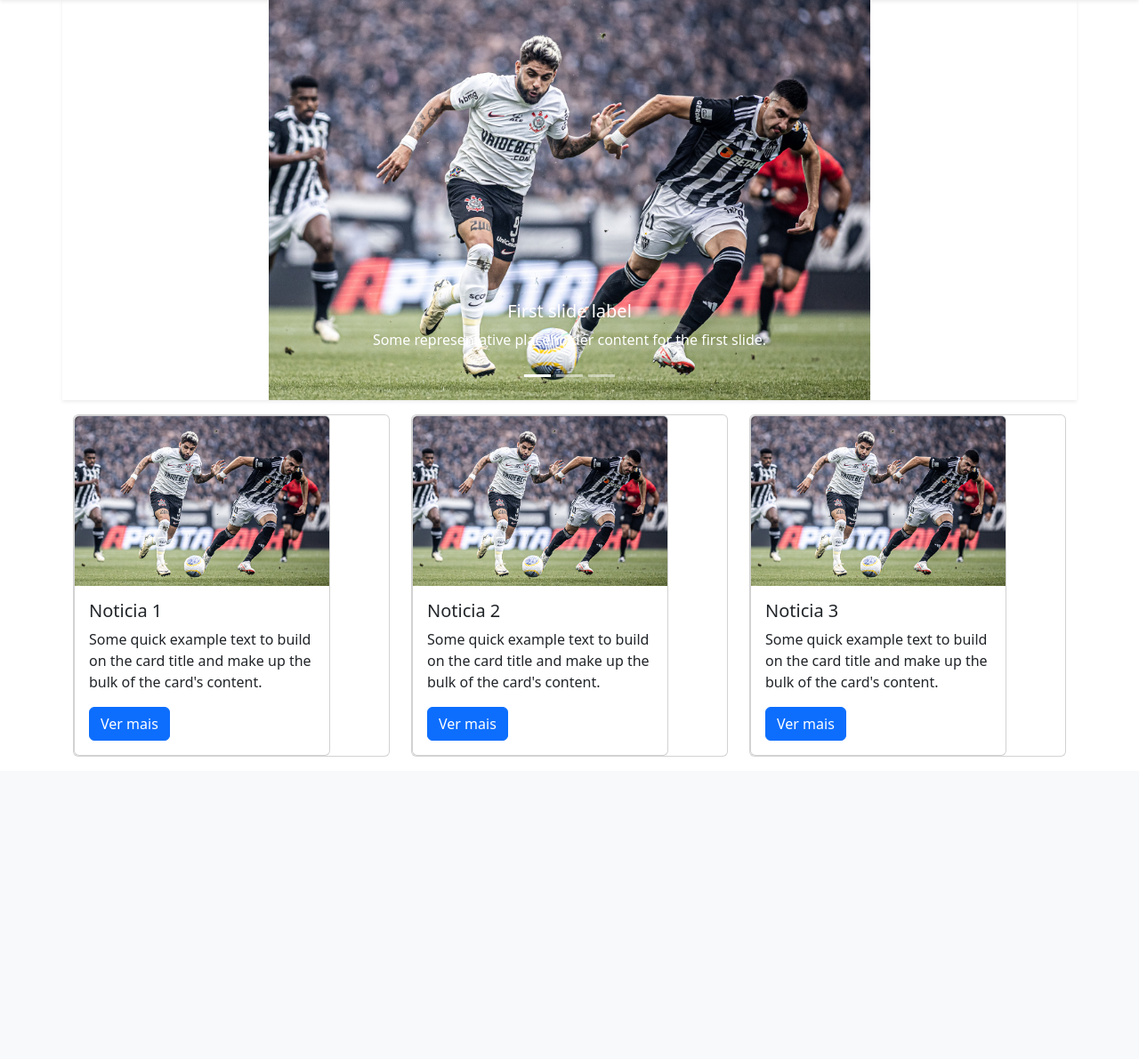
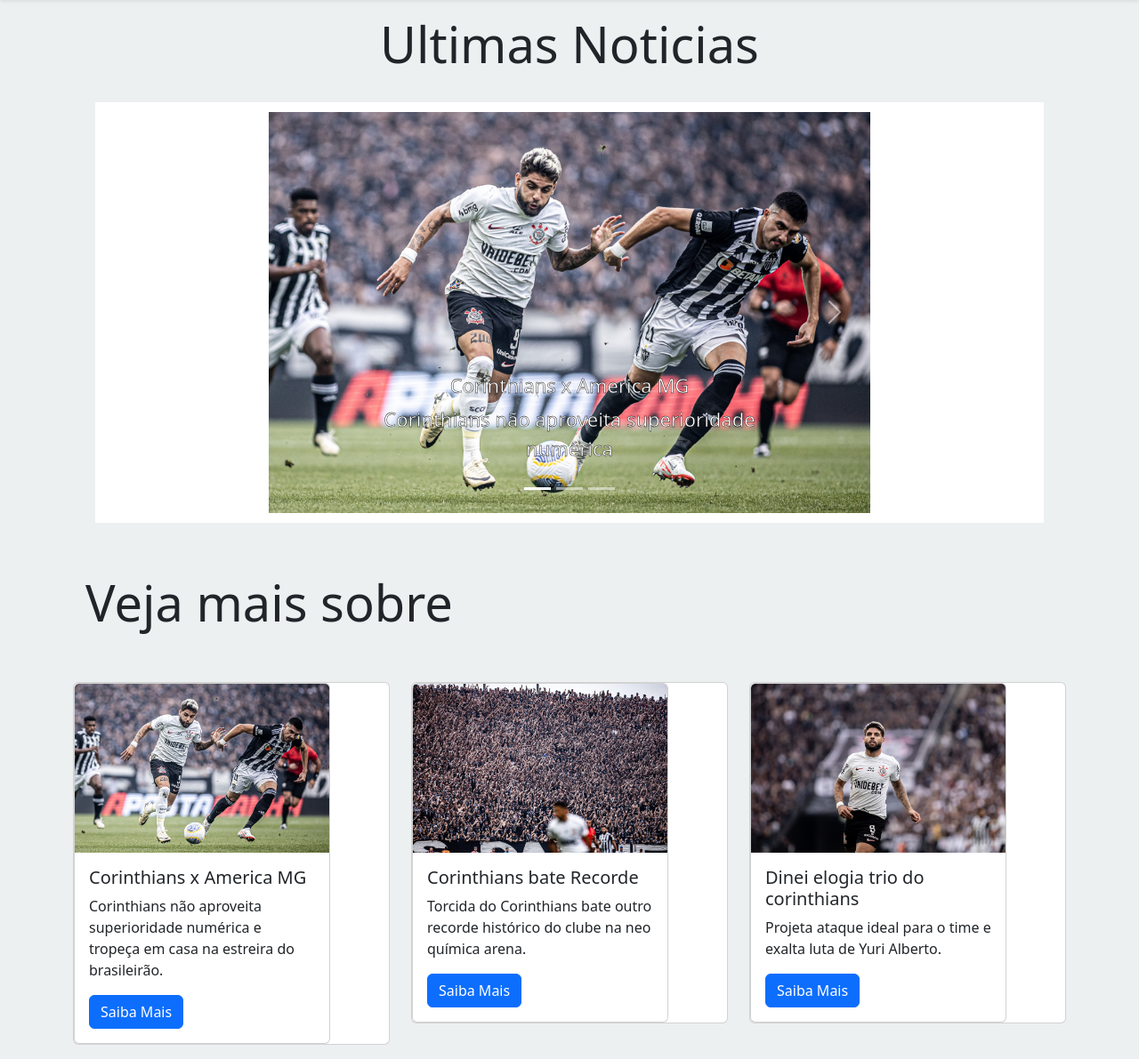
Before and after one commit to FaelSantoss/challenge2_classPW, a Flask app: page / in a window 1280 px wide. Shown: the part 56-1247 px from the top of the page at 89% size. Before the commit the page ends 907 px from the top, so only its background shows below. Run offline with Flask 3, Linux system fonts and the light colour scheme.

Commit message:
Creating Divs, Images, and Text

```diff
--- a/package.json
+++ /dev/null
@@ -1,6 +0,0 @@
-{
-  "dependencies": {
-    "bootstrap": "^5.3.3",
-    "i": "^0.3.7"
-  }
-}
--- a/project/templates/homepage.html
+++ b/project/templates/homepage.html
@@ -3,12 +3,18 @@
 <head>
     <meta charset="UTF-8">
     <meta name="viewport" content="width=device-width, initial-scale=1.0">
-    <title>Document</title>
+    <title>Meu Timão</title>
     {% block css %}
+    <style>
+      .outlined-text {
+        font-size: 22px;
+        -webkit-text-stroke: 0.4px black; /* Largura e cor da borda */
+      }
+    </style>
     <link href="https://cdn.jsdelivr.net/npm/bootstrap@5.3.3/dist/css/bootstrap.min.css" rel="stylesheet" integrity="sha384-QWTKZyjpPEjISv5WaRU9OFeRpok6YctnYmDr5pNlyT2bRjXh0JMhjY6hW+ALEwIH" crossorigin="anonymous">
     {% endblock %}
 </head>
-<body class="bg-white">
+<body style="background-color: #ECF0F1;">
     {% block header %}
     <nav class="navbar navbar-expand-lg bg-body-tertiary shadow-sm">
         <div class="container-fluid">
@@ -26,7 +32,7 @@
                   Noticias
                 </a>
                 <ul class="dropdown-menu">
-                  <li><a class="dropdown-item" href="/noticia1">Noticia 1</a></li>
+                  <li><a class="dropdown-item" href="/noticia1">Corinthians x America MG</a></li>
                   <li><a class="dropdown-item" href="/noticia2">Noticia 2</a></li>
                   <li><a class="dropdown-item" href="/noticia3">Noticia 3</a></li>
                 </ul>
@@ -37,35 +43,38 @@
       </nav>
       {% endblock %}
       {% block body %}
-      <div class="container">
-      <div class="row justify-content-center mb-3 shadow-sm">
-      <div id="carouselExampleCaptions" class="carousel slide" style="max-width: 700px; max-height: 500px;">
+      <div class="p-3">
+        <h1 class="display-4 text-center">Ultimas Noticias</h1>
+      </div>
+
+      <div class="container border border-white bg-white my-2 col-sm-10" style="padding: 10px;">
+        <div class="row justify-content-center">
+          <div id="carouselExampleCaptions" class="carousel slide" style="max-width: 700px;">
             <div class="carousel-indicators">
               <button type="button" data-bs-target="#carouselExampleCaptions" data-bs-slide-to="0" class="active" aria-current="true" aria-label="Slide 1"></button>
               <button type="button" data-bs-target="#carouselExampleCaptions" data-bs-slide-to="1" aria-label="Slide 2"></button>
               <button type="button" data-bs-target="#carouselExampleCaptions" data-bs-slide-to="2" aria-label="Slide 3"></button>
             </div>
-        <div class="carousel-inner">
+            <div class="carousel-inner ">
               <div class="carousel-item active">
                 <img src="{{ url_for('static', filename='noticia1.jpg') }}" class="d-block w-100" alt="...">
                 <div class="carousel-caption d-none d-md-block">
-              <h5>First slide label</h5>
-              <p>Some representative placeholder content for the first slide.</p>
+                  <h5 class="outlined-text">Corinthians x America MG</h5>
+                  <p class="outlined-text">Corinthians não aproveita superioridade numérica</p>
                 </div>
               </div>
               <div class="carousel-item">
-            <img src="{{ url_for('static', filename='noticia1.jpg') }}" class="d-block w-100" alt="...">
+                <img src="{{ url_for('static', filename='noticia2.jpg') }}" class="d-block w-100" alt="...">
                 <div class="carousel-caption d-none d-md-block">
-              <h5>Second slide label</h5>
-              <p>Some representative placeholder content for the second slide.</p>
+                  <h5 class="outlined-text">Recorde</h5>
+                  <p class="outlined-text">Torcida do Corinthians bate outro recorde</p>
                 </div>
               </div>
               <div class="carousel-item">
-            <img src="{{ url_for('static', filename='noticia1.jpg') }}" class="d-block w-100" alt="...">
+                <img src="{{ url_for('static', filename='noticia3.jpg') }}" class="d-block w-100" alt="...">
                 <div class="carousel-caption d-none d-md-block">
-              <h5>Third slide label</h5>
-              <p>Some representative placeholder content for the third slide.</p>
-            </div>
+                  <h5 class="outlined-text">Dinei elogia trio do corinthians</h5>
+                  <p class="outlined-text">e exalta luta de Yuri Alberto</p>
                 </div>
               </div>
             </div>
@@ -79,6 +88,12 @@
             </button>
           </div>
         </div>
+      </div>
+
+      <div class="p-5 mx-5">
+        <h2 class="display-4">Veja mais sobre</h2>
+      </div>
+
       <div class="container">
         <div class="row">
           <div class="col-sm-4">
@@ -86,9 +101,9 @@
       <div class="card" style="width: 18rem;">
         <img src="{{ url_for('static', filename='noticia1.jpg') }}" class="card-img-top" alt="...">
         <div class="card-body">
-          <h5 class="card-title">Noticia 1</h5>
-          <p class="card-text">Some quick example text to build on the card title and make up the bulk of the card's content.</p>
-          <a href="/noticia1" class="btn btn-primary">Ver mais</a>
+          <h5 class="card-title">Corinthians x America MG</h5>
+          <p class="card-text">Corinthians não aproveita superioridade numérica e tropeça em casa na estreira do brasileirão.</p>
+          <a href="/noticia1" class="btn btn-primary">Saiba Mais</a>
         </div>
       </div>
     </div>
@@ -96,11 +111,11 @@
   <div class="col-sm-4">
     <div class="card mb-3">
       <div class="card" style="width: 18rem;">
-        <img src="{{ url_for('static', filename='noticia1.jpg') }}" class="card-img-top" alt="...">
+        <img src="{{ url_for('static', filename='noticia2.jpg') }}" class="card-img-top" alt="...">
         <div class="card-body">
-          <h5 class="card-title">Noticia 2</h5>
-          <p class="card-text">Some quick example text to build on the card title and make up the bulk of the card's content.</p>
-          <a href="/noticia2" class="btn btn-primary">Ver mais</a>
+          <h5 class="card-title">Corinthians bate Recorde</h5>
+          <p class="card-text">Torcida do Corinthians bate outro recorde histórico do clube na neo química arena.</p>
+          <a href="/noticia2" class="btn btn-primary">Saiba Mais</a>
         </div>
       </div>
     </div>
@@ -108,11 +123,11 @@
   <div class="col-sm-4">
     <div class="card mb-3">
       <div class="card" style="width: 18rem;">
-        <img src="{{ url_for('static', filename='noticia1.jpg') }}" class="card-img-top" alt="...">
+        <img src="{{ url_for('static', filename='noticia3.jpg') }}" class="card-img-top" alt="...">
         <div class="card-body">
-          <h5 class="card-title">Noticia 3</h5>
-          <p class="card-text">Some quick example text to build on the card title and make up the bulk of the card's content.</p>
-          <a href="/noticia3" class="btn btn-primary">Ver mais</a>
+          <h5 class="card-title">Dinei elogia trio do corinthians</h5>
+          <p class="card-text">Projeta ataque ideal para o time e exalta luta de Yuri Alberto.</p>
+          <a href="/noticia3" class="btn btn-primary">Saiba Mais</a>
         </div>
       </div>
     </div>
```
Also changed, not shown: package-lock.json (deleted), project/static/noticia2.jpg (added), project/static/noticia3.jpg (added). Lines whose indentation alone changed are shown as unchanged.
